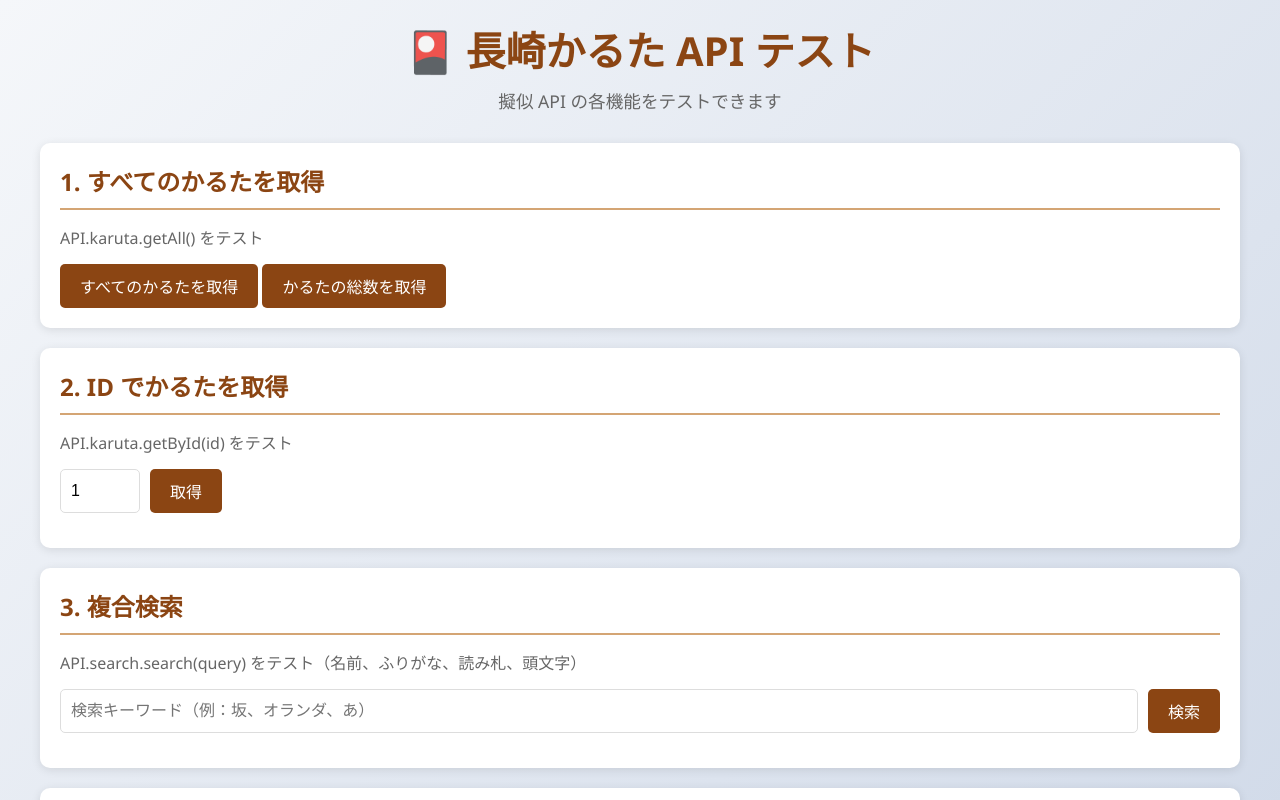
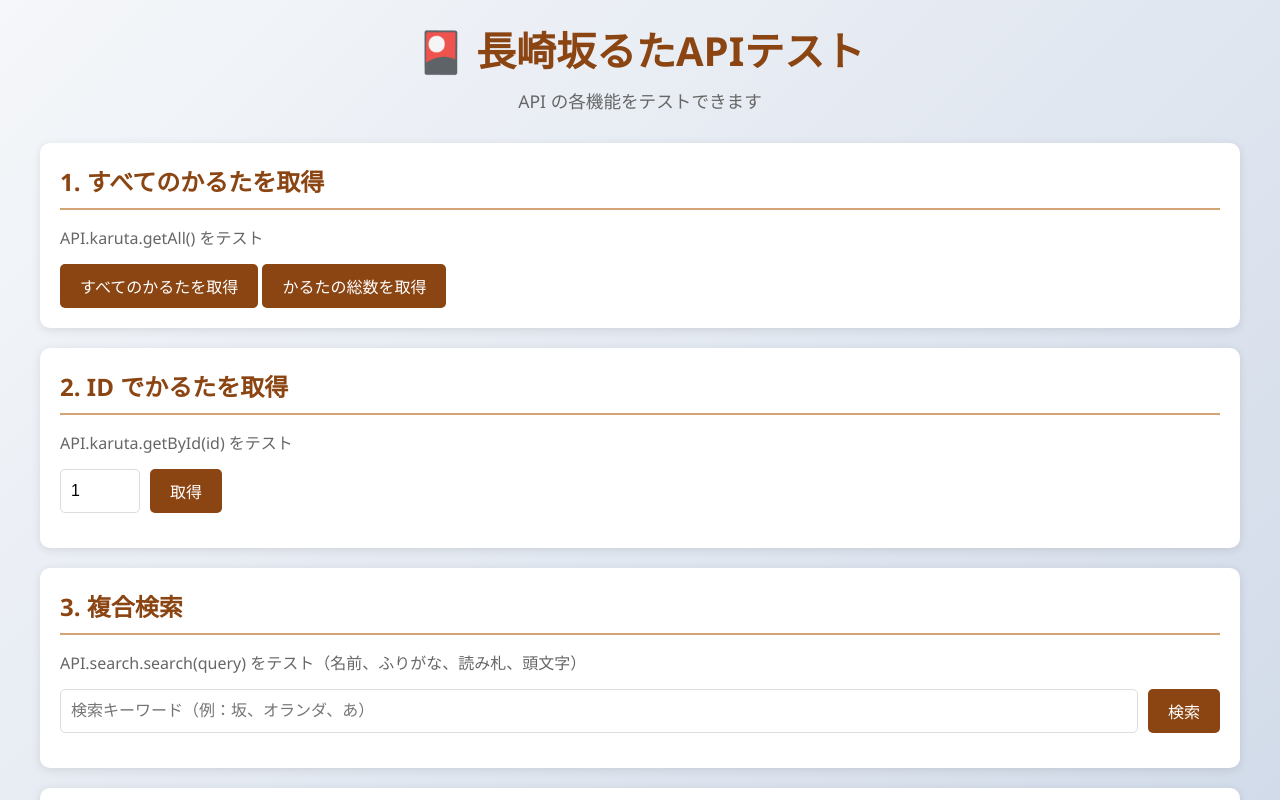
Before and after one commit to tetsuji1122/nagasaki_sakaruta, a plain HTML site: page api/api-test.html in a window 1280 px wide. Shown: the top 800 px of the page. Drawn offline with Linux system fonts and the light colour scheme.

Commit message:
テストページのタイトルを修正
- タイトル/見出しを『長崎坂るたAPIテスト』に変更

```diff
--- a/api/api-test.html
+++ b/api/api-test.html
@@ -3,7 +3,7 @@
 <head>
     <meta charset="UTF-8">
     <meta name="viewport" content="width=device-width, initial-scale=1.0">
-    <title>長崎かるた API テスト</title>
+    <title>長崎坂るたAPIテスト</title>
     <style>
         * {
             margin: 0;
@@ -298,8 +298,8 @@
 <body>
     <div class="container">
         <header>
-            <h1>🎴 長崎かるた API テスト</h1>
-            <p class="subtitle">擬似 API の各機能をテストできます</p>
+            <h1>🎴 長崎坂るたAPIテスト</h1>
+            <p class="subtitle">API の各機能をテストできます</p>
         </header>
 
         <!-- 1. すべてのかるたを取得 -->
```
